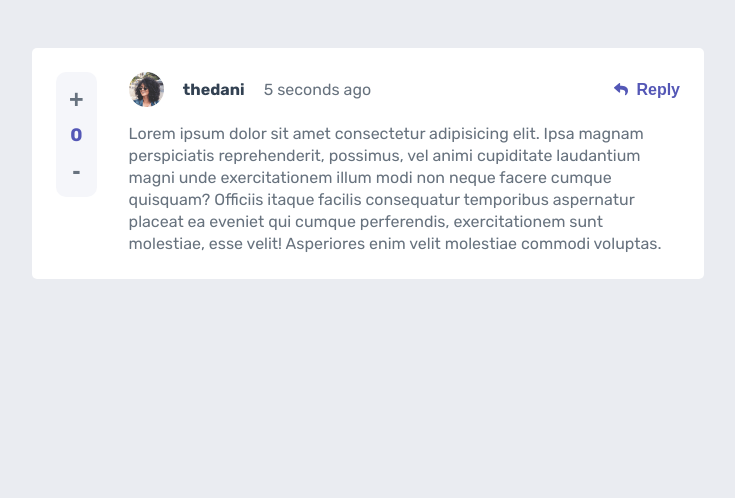
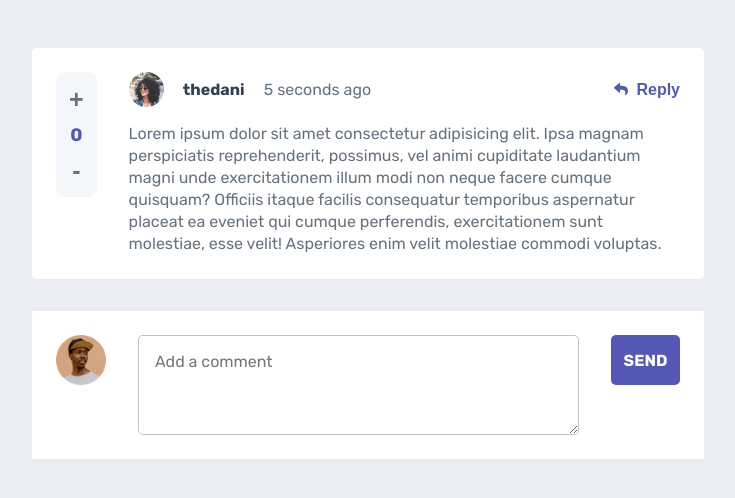
Before and after one commit to dannielsss/interactive-comments-section, a React (Vite) app: page / in a window 1280 px wide. Shown: the top 498 px of the page, without its empty margins (272-1007 px from the left). Built offline with nearby package versions, Linux system fonts and the light colour scheme.

Commit message:
feat: :sparkles: add a comment form

```diff
--- a/src/App.tsx
+++ b/src/App.tsx
@@ -1,11 +1,14 @@
 import React from 'react';
+import { Container } from './components/shared/Container';
+
+import CommentForm from './components/CommentForm/CommentForm';
 import Comment from './components/Comment/Comment';
-import { Container } from './components/shared/Container';
 
 function App() {
   return (
     <Container>
       <Comment datetime={new Date()} username="thedani" />
+      <CommentForm />
     </Container>
   );
 }
--- /dev/null
+++ b/src/components/CommentForm/CommentForm.styles.tsx
@@ -0,0 +1,65 @@
+// TODO Create: CommentSendButton
+
+import styled from 'styled-components';
+
+/**
+ * Para contener a todos el componente
+ */
+export const CommentFormBox = styled.form`
+  padding: 1.5rem;
+  background: #ffffff;
+
+  display: flex;
+  justify-content: space-between;
+  gap: 2rem;
+`;
+
+/**
+ * Para contener el textarea para escribir el comentario
+ */
+export const CommentTextarea = styled.textarea`
+  width: 100%;
+  min-height: 100px;
+  height: 100px;
+  padding: 1rem;
+  font-size: 1em;
+
+  font-family: 'Rubik', sans-serif;
+
+  border-radius: 5px;
+  border: 1px solid #0000003d;
+  outline: none;
+
+  &:focus {
+    cursor: pointer;
+    border: 1px solid #000000;
+  }
+`;
+
+/**
+ * Para la foto de perfil del usuario
+ */
+export const CommentProfilePicture = styled.img`
+  width: 50px;
+  height: 50px;
+`;
+
+export const CommentSendButton = styled.button`
+  background: hsl(238, 40%, 52%);
+
+  height: 50px;
+  width: 100px;
+
+  border: none;
+  border-radius: 5px;
+  color: #fff;
+
+  font-size: 1em;
+  font-weight: 700;
+  font-family: 'Rubik', sans-serif;
+
+  &:hover {
+    opacity: 50%;
+    cursor: pointer;
+  }
+`;
--- /dev/null
+++ b/src/components/CommentForm/CommentForm.tsx
@@ -0,0 +1,27 @@
+import React from 'react';
+import ProfilePicture from '@/assets/avatars/image-ramsesmiron.png';
+import {
+  CommentFormBox,
+  CommentProfilePicture,
+  CommentSendButton,
+  CommentTextarea,
+} from './CommentForm.styles';
+
+function CommentForm() {
+  return (
+    <CommentFormBox role="form">
+      <CommentProfilePicture src={ProfilePicture} alt="profile picture" />
+      <CommentTextarea
+        cols={30}
+        rows={10}
+        data-testid="comment-input"
+        placeholder="Add a comment"
+      ></CommentTextarea>
+      <CommentSendButton type="submit" data-testid="send-button">
+        SEND
+      </CommentSendButton>
+    </CommentFormBox>
+  );
+}
+
+export default CommentForm;
--- a/src/components/shared/Container.tsx
+++ b/src/components/shared/Container.tsx
@@ -4,4 +4,8 @@ export const Container = styled.div`
   padding: 3rem;
   margin: auto;
   width: 60%;
+
+  display: flex;
+  flex-direction: column;
+  gap: 2rem;
 `;
```
Also changed, not shown: 1 other file (tests, documents, lock files or other folders).
